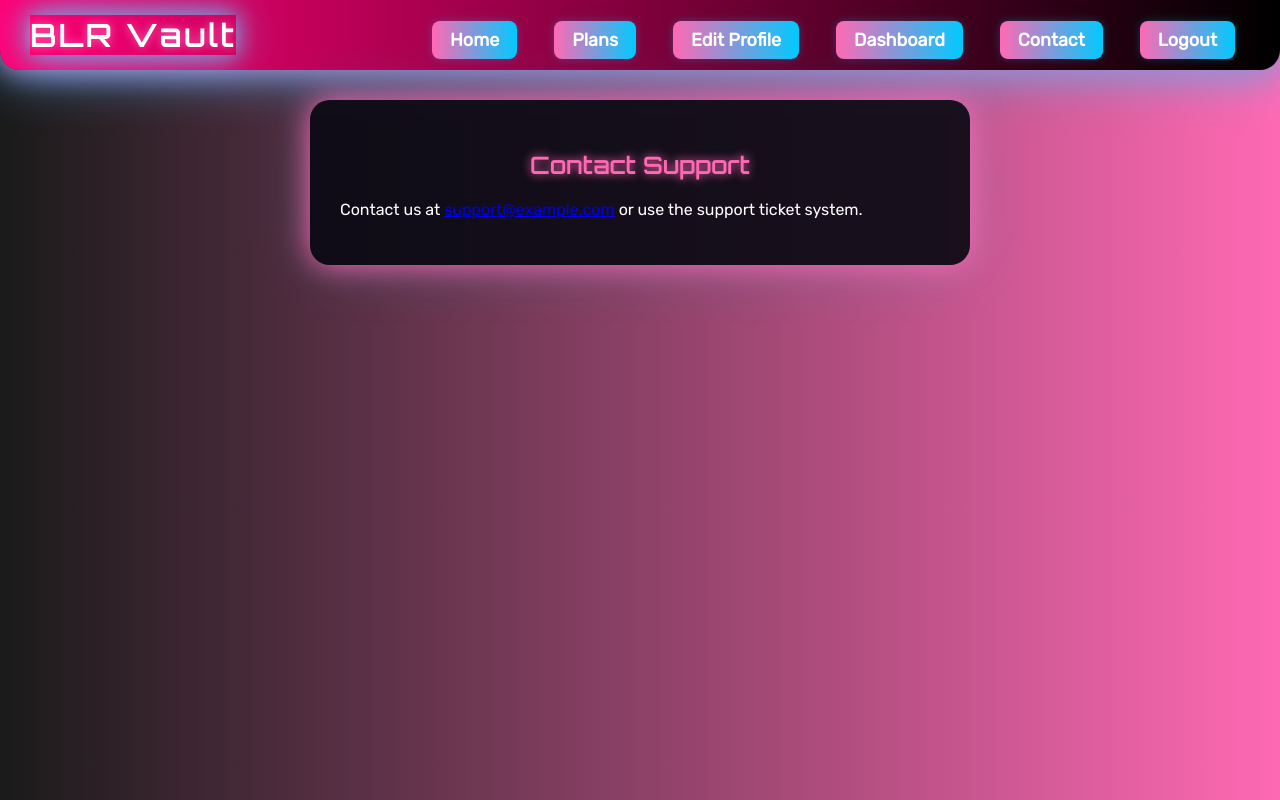
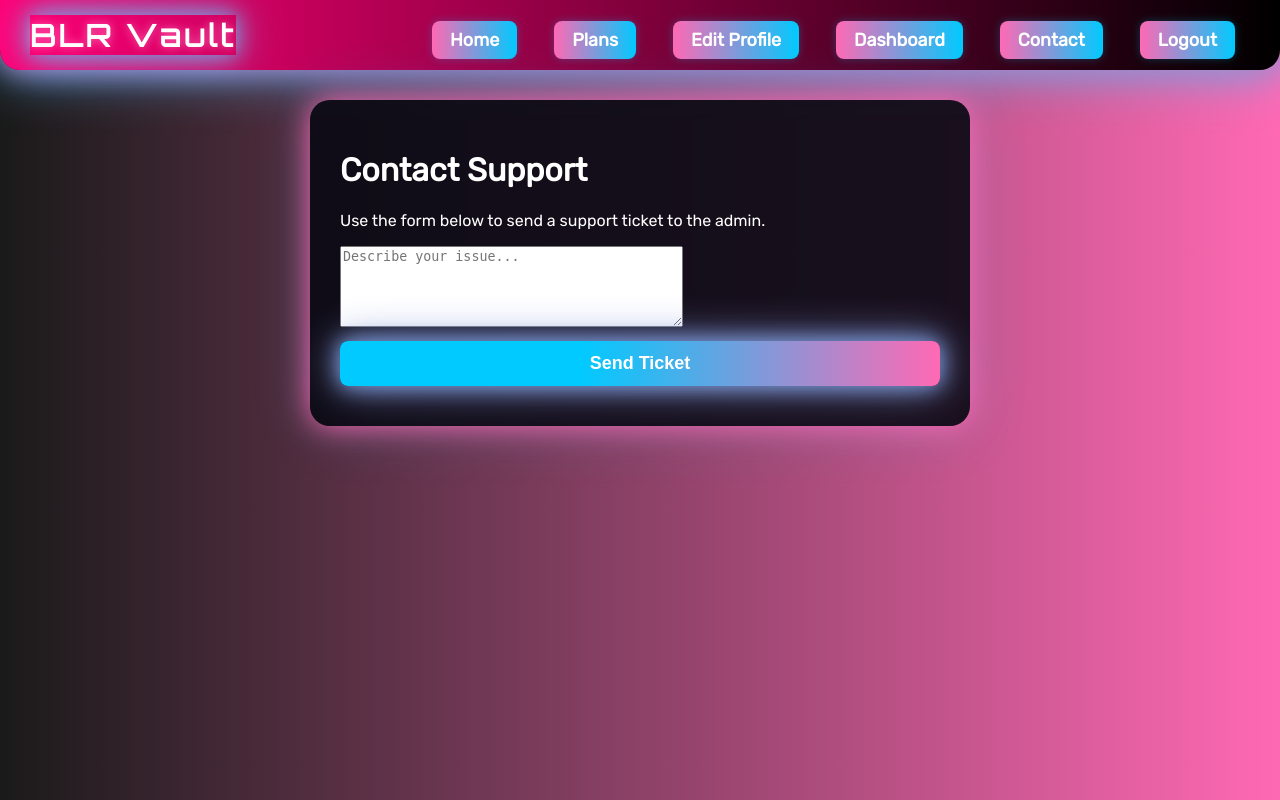
Before and after one commit to Sam-Dev07/BLR-Vault, a Flask app: page /contact in a window 1280 px wide. Run offline with Flask 3, Linux system fonts and the light colour scheme; the visitor is signed in with stand-in values (Sample User, id 1); data comes from the database, SQL or seed files in the repository.

Commit message:
Update contact.html

```diff
--- a/templates/contact.html
+++ b/templates/contact.html
@@ -1,5 +1,10 @@
 {% extends "base.html" %}
+{% block title %}Contact{% endblock %}
 {% block content %}
-<h2>Contact Support</h2>
-<p>Contact us at <a href="mailto:support@example.com">support@example.com</a> or use the support ticket system.</p>
+<h1>Contact Support</h1>
+<p>Use the form below to send a support ticket to the admin.</p>
+<form method="post" action="{{ url_for('contact') }}">
+    <textarea name="message" rows="5" cols="40" placeholder="Describe your issue..." required></textarea><br>
+    <button type="submit">Send Ticket</button>
+</form>
 {% endblock %}
```
